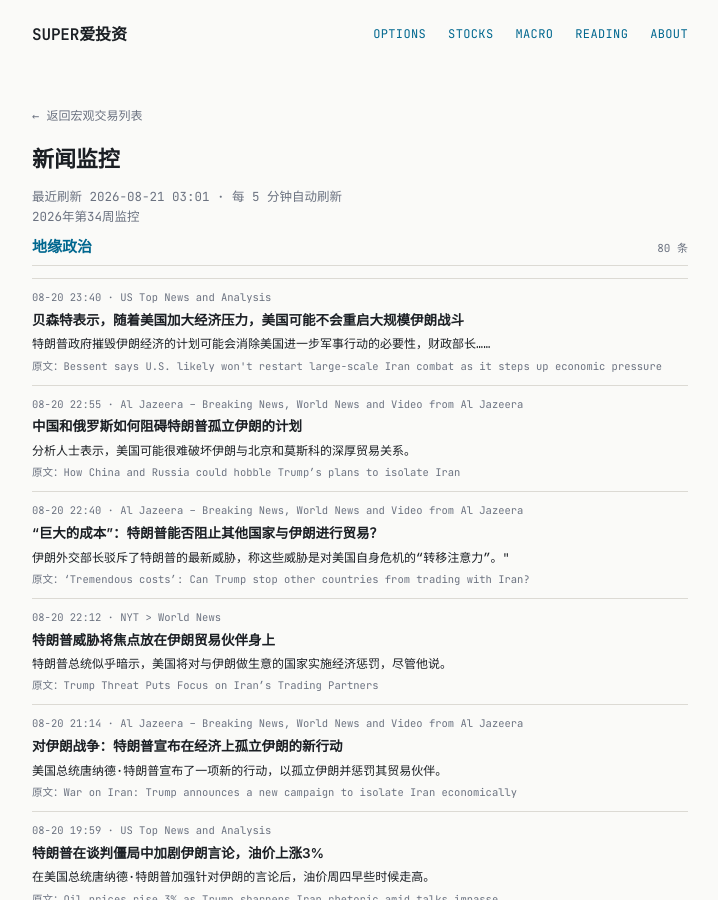
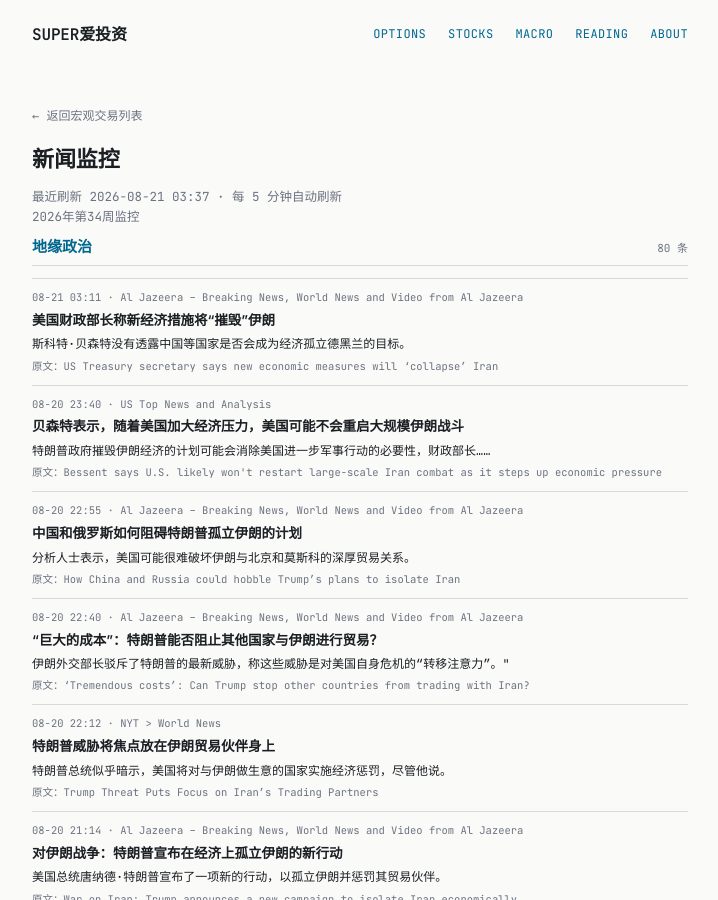
Before and after one commit to tang3super/tang3super.github.io, a Jekyll site: the page built from macro-trade/news-digest.md, in a window 1280 px wide and 900 px high. Shown: the whole window, without its empty margins (280-998 px from the left). Built offline with Jekyll 4.4.1, drawn with Linux system fonts in a browser that asks for light colours; some of the changed text lies outside the part shown.

Commit message:
sync news-digest article

```diff
--- a/macro-trade/news-digest.md
+++ b/macro-trade/news-digest.md
@@ -5,11 +5,18 @@ title: 新闻监控
 date: '2026-08-21'
 summary: 2026年第34周监控
 week_label: 2026年第34周监控
-last_updated: 2026-08-21 03:01
+last_updated: 2026-08-21 03:37
 refresh_note: 每 5 分钟自动刷新
 topics:
 - name: 地缘政治
   items:
+  - title: US Treasury secretary says new economic measures will ‘collapse’ Iran
+    summary: Scott Bessent has not said if countries such as China could be targeted in an effort to economically isolate Tehran.
+    link: https://www.aljazeera.com/news/2026/8/20/us-treasury-secretary-says-new-economic-measures-will-collapse-iran?traffic_source=rss
+    source: Al Jazeera – Breaking News, World News and Video from Al Jazeera
+    time: 08-21 03:11
+    title_zh: 美国财政部长称新经济措施将“摧毁”伊朗
+    summary_zh: 斯科特·贝森特没有透露中国等国家是否会成为经济孤立德黑兰的目标。
   - title: Bessent says U.S. likely won't restart large-scale Iran combat as it steps up economic pressure
     summary: The Trump administration's plan to crush Iran's economy will likely negate the need for further U.S. military operations, Treasury Secretary…
     link: https://www.cnbc.com/2026/08/20/bessent-economy-iran-war-trump.html
@@ -548,13 +555,6 @@ topics:
     source: Stock Market News
     time: 08-17 12:33
     title_zh: 自美国上市以来，这3只国防股表现出色-伊朗战争
-  - title: U.S. and Iran Blow Through Deadline to Agree to a Broad Deal to End War
-    summary: President Trump said a cease-fire agreed in June would lead to limits on Iran’s nuclear program and finish the conflict, but the countries a…
-    link: https://www.nytimes.com/2026/08/17/world/middleeast/iran-mou-deadline.html
-    source: NYT > World News
-    time: 08-17 12:01
-    title_zh: 美国和伊朗突破最后期限，达成结束战争的广泛协议
-    summary_zh: 特朗普总统表示，6月份达成的停火协议将导致限制伊朗核计划并结束冲突，但两国.
 - name: 货币政策
   items:
   - title: Federal Reserve Board issues enforcement action with SouthPoint Bancshares, Inc. and announces termination of enforcement action with Deutsche Bank AG, DB USA Corporation, and Deutsche Bank AG New York Branch
```
